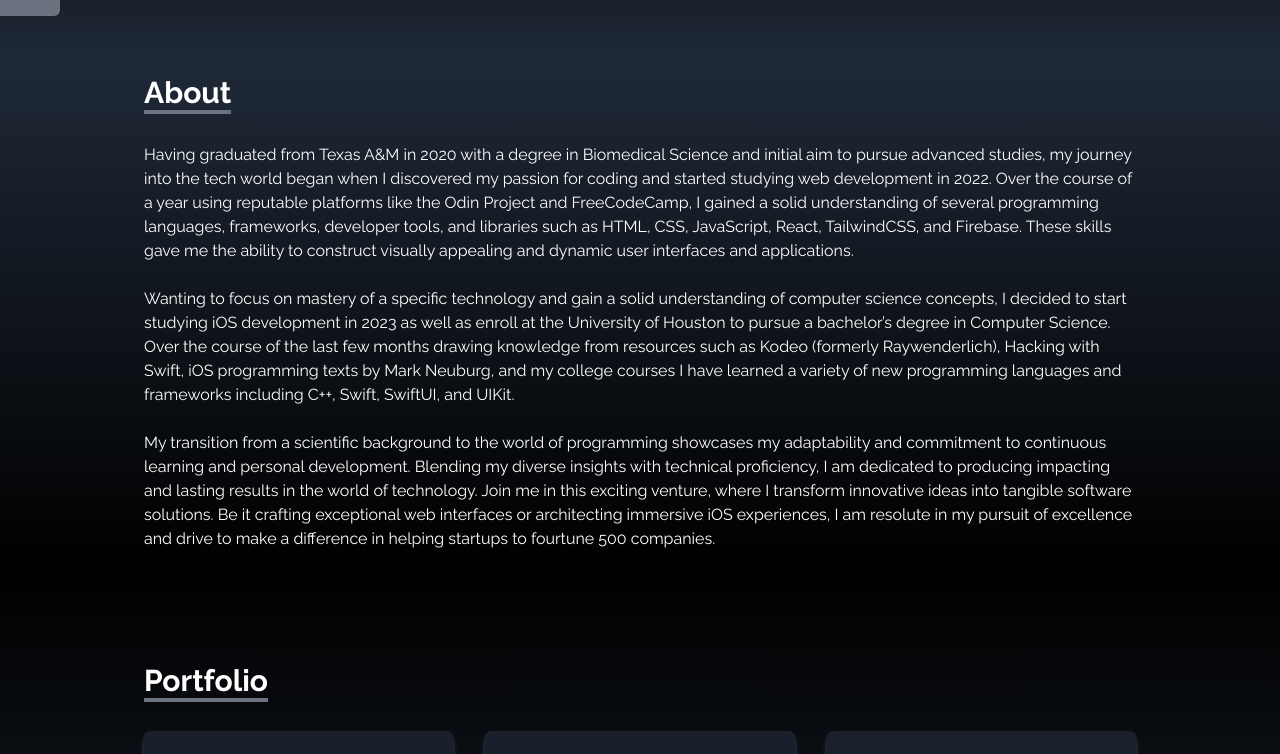
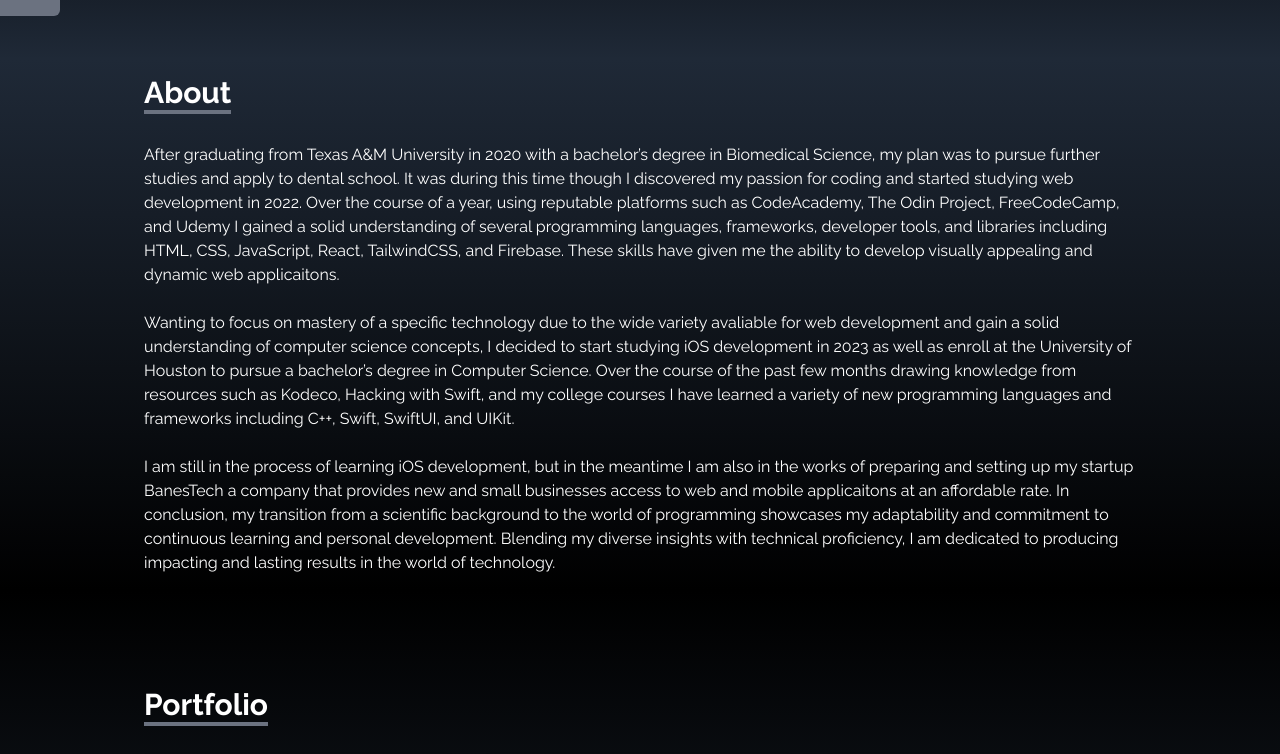
Before and after one commit to nikkobaez/Portfolio, a React (Create React App) app: page / in a window 1280 px wide. Shown: the part 488-1242 px from the top of the page. Built offline with nearby package versions, Linux system fonts and the light colour scheme.

Commit message:
Portfolio Website
Version 1.4

```diff
--- a/src/components/About.js
+++ b/src/components/About.js
@@ -10,19 +10,19 @@ const About = () => {
                     </p>
                 </div>
                 <p className='text-md sm: text-l'>
-                    Having graduated from Texas A&M in 2020 with a degree in Biomedical Science and initial aim to pursue advanced studies, my journey into the tech world began when I discovered my passion for coding and started studying web development in 2022. Over the course of a year using reputable platforms like the Odin Project and FreeCodeCamp, I gained a solid understanding of several programming languages, frameworks, developer tools, and libraries such as HTML, CSS, JavaScript, React, TailwindCSS, and Firebase. These skills gave me the ability to construct visually appealing and dynamic user interfaces and applications.
+                    After graduating from Texas A&M University in 2020 with a bachelor’s degree in Biomedical Science, my plan was to pursue further studies and apply to dental school. It was during this time though I discovered my passion for coding and started studying web development in 2022. Over the course of a year, using reputable platforms such as CodeAcademy, The Odin Project, FreeCodeCamp, and Udemy I gained a solid understanding of several programming languages, frameworks, developer tools, and libraries including HTML, CSS, JavaScript, React, TailwindCSS, and Firebase. These skills have given me the ability to develop visually appealing and dynamic web applicaitons.
                 </p>
 
                 <br/>
 
                 <p className='text-md sm:text-l'>
-                    Wanting to focus on mastery of a specific technology and gain a solid understanding of computer science concepts, I decided to start studying iOS development in 2023 as well as enroll at the University of Houston to pursue a bachelor’s degree in Computer Science. Over the course of the last few months drawing knowledge from resources such as Kodeo (formerly Raywenderlich), Hacking with Swift, iOS programming texts by Mark Neuburg, and my college courses I have learned a variety of new programming languages and frameworks including C++, Swift, SwiftUI, and UIKit.
+                    Wanting to focus on mastery of a specific technology due to the wide variety avaliable for web development and gain a solid understanding of computer science concepts, I decided to start studying iOS development in 2023 as well as enroll at the University of Houston to pursue a bachelor’s degree in Computer Science. Over the course of the past few months drawing knowledge from resources such as Kodeco, Hacking with Swift, and my college courses I have learned a variety of new programming languages and frameworks including C++, Swift, SwiftUI, and UIKit.
                 </p>
 
                 <br/>
 
                 <p className='text-l'>
-                    My transition from a scientific background to the world of programming showcases my adaptability and commitment to continuous learning and personal development. Blending my diverse insights with technical proficiency, I am dedicated to producing impacting and lasting results in the world of technology. Join me in this exciting venture, where I transform innovative ideas into tangible software solutions.  Be it crafting exceptional web interfaces or architecting immersive iOS experiences, I am resolute in my pursuit of excellence and drive to make a difference in helping startups to fourtune 500 companies.
+                    I am still in the process of learning iOS development, but in the meantime I am also in the works of preparing and setting up my startup BanesTech a company that provides new and small businesses access to web and mobile applicaitons at an affordable rate. In conclusion, my transition from a scientific background to the world of programming showcases my adaptability and commitment to continuous learning and personal development. Blending my diverse insights with technical proficiency, I am dedicated to producing impacting and lasting results in the world of technology.
                 </p>
             </div>
         </div>
```
